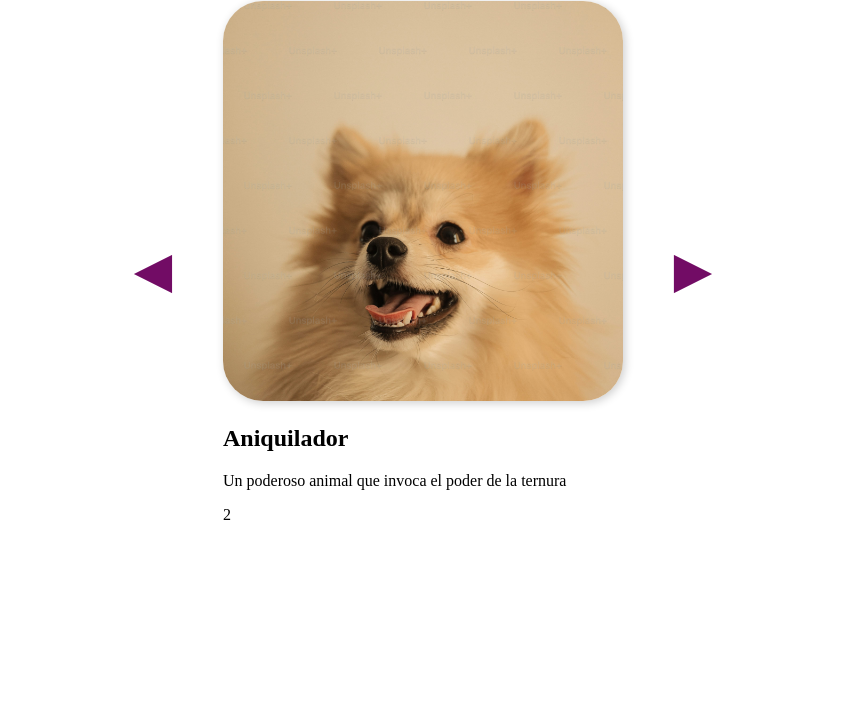
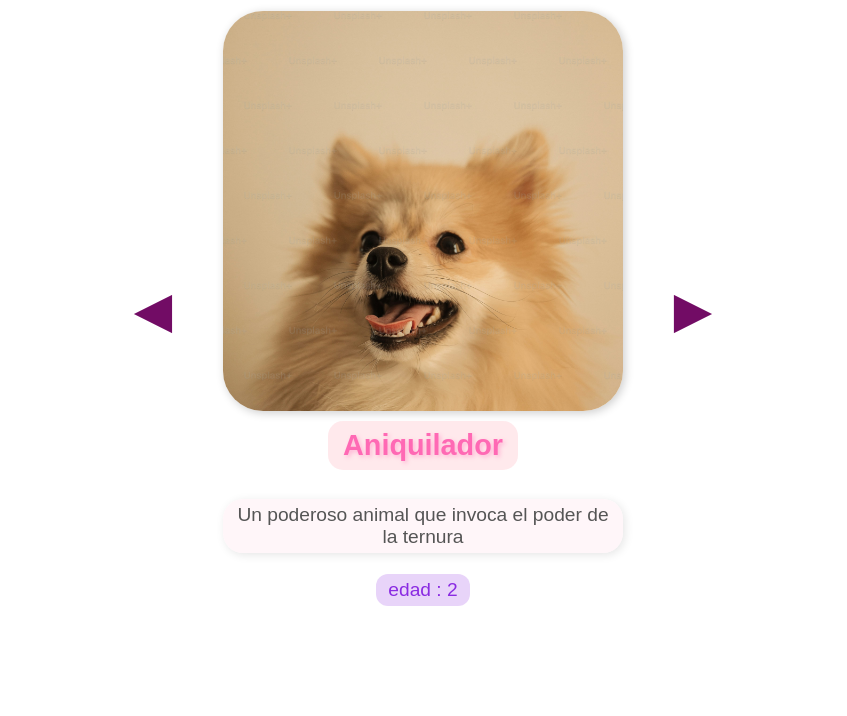
Before and after one commit to Gerson-del/Pet-pix, a plain HTML site: page index.html in a window 1280 px wide. Shown: the part 84-800 px from the top of the page, without its empty margins (217-1064 px from the left). Drawn offline with Linux system fonts and the light colour scheme.

Commit message:
actualizamos el codigo

```diff
--- a/script.js
+++ b/script.js
@@ -43,7 +43,7 @@ function updatePetInfo() {
     petImage.src = pets[currentIndex].image;
     petName.textContent = pets[currentIndex].name;
     petDescription.textContent = pets[currentIndex].description;
-    petAge.textContent = pets[currentIndex].age;
+    petAge.textContent = "edad : " + pets[currentIndex].age;
 }
 
 
--- a/style.css
+++ b/style.css
@@ -6,7 +6,7 @@
     text-align: center;
     text-shadow: 2px 2px 4px rgba(0, 0, 0, 0.2);
     margin: 20px 0;
-    animation: bounce 1s infinite;
+    padding: 5px;
 }
 
 #contenedor {
@@ -50,15 +50,49 @@ img:hover{
 
 
 
-/* Bouncing animation */
-@keyframes bounce {
-    0%, 20%, 50%, 80%, 100% {
-        transform: translateY(0);
-    }
-    40% {
-        transform: translateY(-10px);
-    }
-    60% {
-        transform: translateY(-5px);
-    }
+
+
+/* Esto le da estilo a la descripcion*/
+
+#image-container {
+    text-align: center;
+    display: flex;
+    flex-direction: column;
+    align-items: center;
+    max-width: 400px; /* Coincide con el ancho de la imagen */
 }
+
+#pet-name {
+    font-family: 'Poppins', sans-serif;
+    font-size: 1.8em;
+    font-weight: bold;
+    color: #ff69b4;
+    text-shadow: 2px 2px 4px rgba(255, 105, 180, 0.4);
+    margin-top: 10px;
+    background-color: rgba(255, 182, 193, 0.3);
+    padding: 8px 15px;
+    border-radius: 15px;
+}
+
+#pet-age {
+    font-family: 'Poppins', sans-serif;
+    font-size: 1.2em;
+    color: #8a2be2;
+    margin: 2px 0;
+    background-color: rgba(138, 43, 226, 0.2);
+    padding: 5px 12px;
+    border-radius: 12px;
+}
+
+#pet-description {
+    font-family: 'Poppins', sans-serif;
+    font-size: 1.2em;
+    color: #555;
+    background-color: rgba(255, 240, 245, 0.6);
+    padding: 5px;
+    border-radius: 20px;
+    text-align: center;
+    max-width: 400px; /* Coincide con el ancho de la imagen */
+    box-shadow: 2px 2px 10px rgba(0, 0, 0, 0.1);
+    margin-top: 5px;
+}
```
